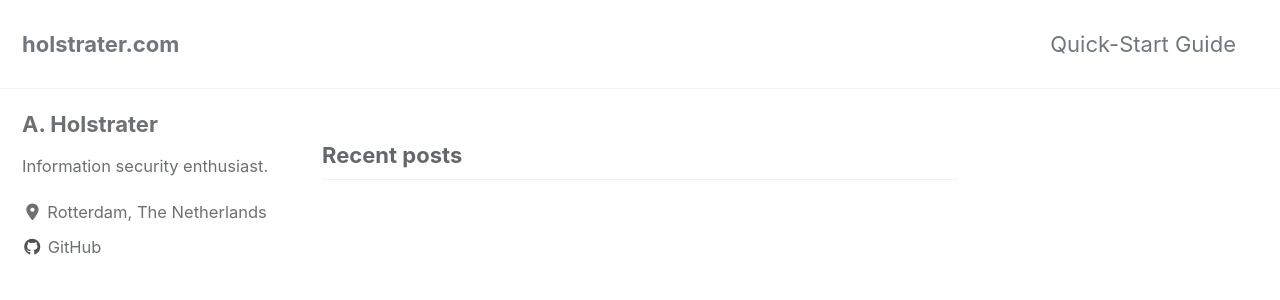
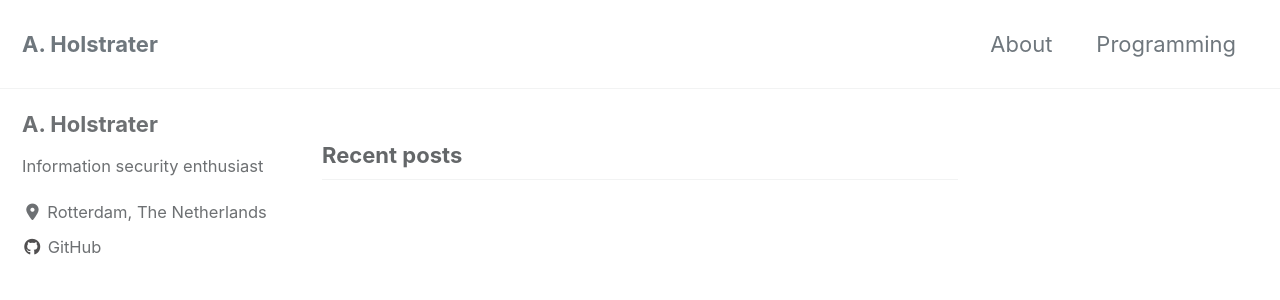
Before and after one commit to holstrater/holstrater.github.io, a Jekyll site: the page built from index.html, in a window 1280 px wide and 900 px high. Shown: the top 300 px of the window. Built offline with Jekyll 4.4.1, drawn with Linux system fonts in a browser that asks for light colours; cached includes are drawn as plain includes; nearby versions of some CDN libraries; the list of posts is cut into pages by our own code.

Commit message:
basic structure stuff

```diff
--- a/_config.yml
+++ b/_config.yml
@@ -16,11 +16,11 @@ minimal_mistakes_skin    : "default" # "air", "aqua", "contrast", "dark", "dirt"
 
 # Site Settings
 locale                   : "en-US"
-title                    : "holstrater.com"
+title                    : "A. Holstrater"
 title_separator          : "-"
 subtitle                 : # site tagline that appears below site title in masthead
 name                     : "A. Holstrater"
-description              : "Information security enthusiast."
+description              : "Information security enthusiast"
 url                      : # the base hostname & protocol for your site e.g. "https://mmistakes.github.io"
 baseurl                  : # the subpath of your site, e.g. "/blog"
 repository               : # GitHub username/repo-name e.g. "mmistakes/minimal-mistakes"
@@ -95,7 +95,7 @@ analytics:
 author:
   name             : "A. Holstrater"
   avatar           : # path of avatar image, e.g. "/assets/images/bio-photo.jpg"
-  bio              : "Information security enthusiast."
+  bio              : "Information security enthusiast"
   location         : "Rotterdam, The Netherlands"
   email            :
   github           : "holstrater"
--- a/_data/navigation.yml
+++ b/_data/navigation.yml
@@ -1,7 +1,9 @@
 # main links
 main:
-  - title: "Quick-Start Guide"
-    url: https://mmistakes.github.io/minimal-mistakes/docs/quick-start-guide/
+  - title: "About"
+    url: /about/
+  - title: "Programming"
+    url: /programming/
   # - title: "About"
   #   url: https://mmistakes.github.io/minimal-mistakes/about/
   # - title: "Sample Posts"
```
Also changed, not shown: _pages/404.md (added, +15 -0 lines), _pages/Programming.md (added, +19 -0 lines), _pages/about.md (added, +10 -0 lines), images/terminal-icon.png (added), 1 other file.
